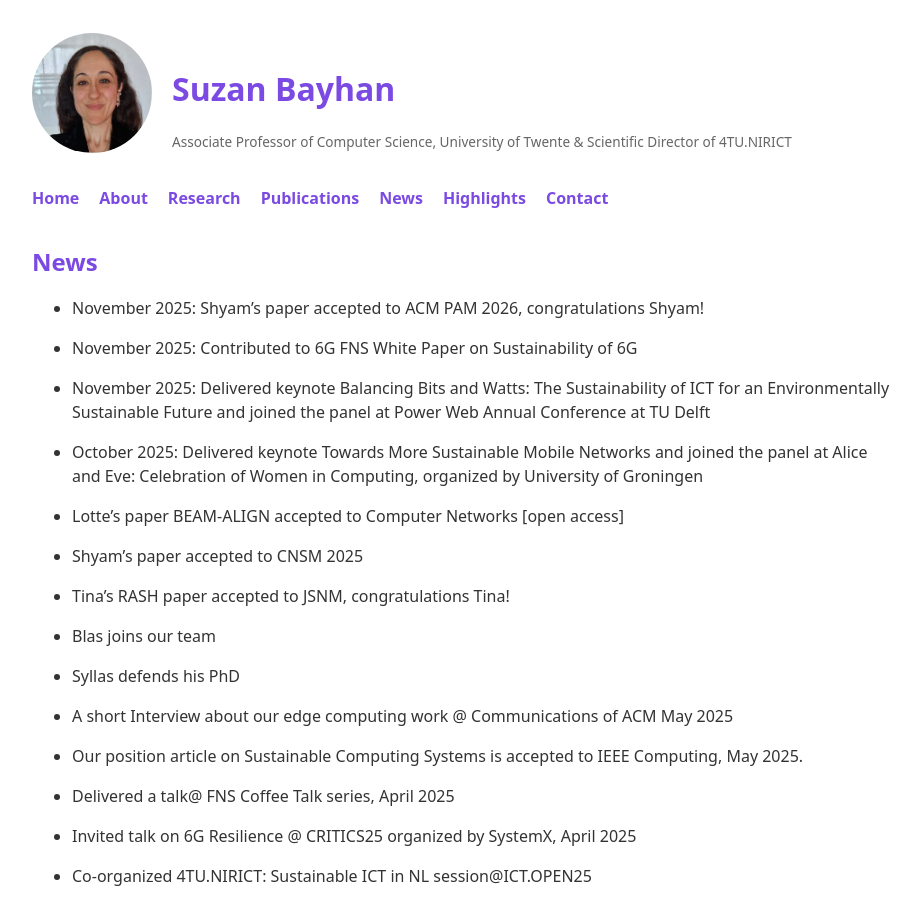
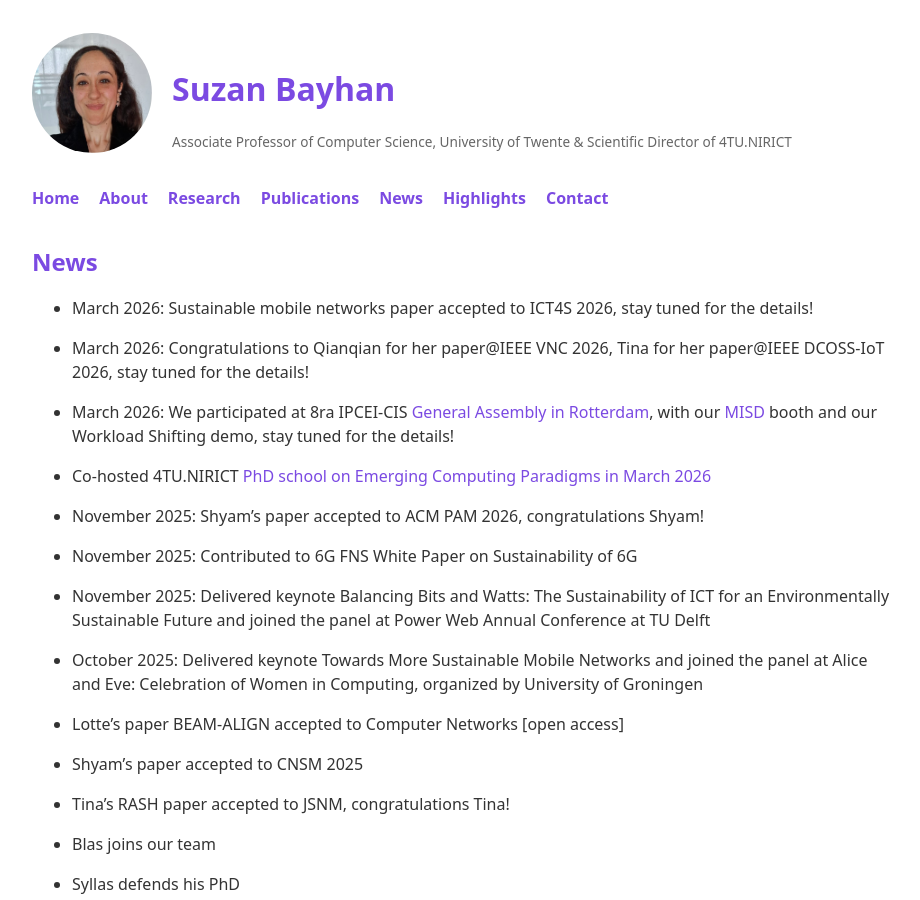
Before and after one commit to suzanbayhan/suzanbayhan.github.io, a Jekyll site: the page built from news.md, in a window 1280 px wide and 900 px high. Shown: the whole window, without its empty margins (178-1098 px from the left). Built offline with Jekyll 4.4.1, drawn with Linux system fonts in a browser that asks for light colours.

Commit message:
stay tuned for the details!

```diff
--- a/news.md
+++ b/news.md
@@ -5,6 +5,14 @@ permalink: /news/
 ---
 
 ## News
+
+- March 2026: Sustainable mobile networks paper accepted to ICT4S 2026,  stay tuned for the details!
+
+- March 2026: Congratulations to Qianqian for her paper@IEEE VNC 2026, Tina for her paper@IEEE DCOSS-IoT 2026,  stay tuned for the details!
+
+- March 2026: We participated at 8ra IPCEI-CIS <a href="https://www.8ra.com/wp-content/uploads/8ra_Summit-202603190873-photo-SjoerdvdHucht-2-1156x707.jpg" target="_blank">General Assembly in Rotterdam</a>, with our <a href="https://www.utwente.nl/en/misd/" target="_blank">MISD</a> booth and our Workload Shifting demo, stay tuned for the details!
+
+- Co-hosted 4TU.NIRICT <a href="https://www.4tu.nl/nirict" target="_blank">PhD school on Emerging Computing Paradigms<a> in March 2026
 
 - November 2025: Shyam's paper accepted to ACM PAM 2026, congratulations Shyam!
 
```
